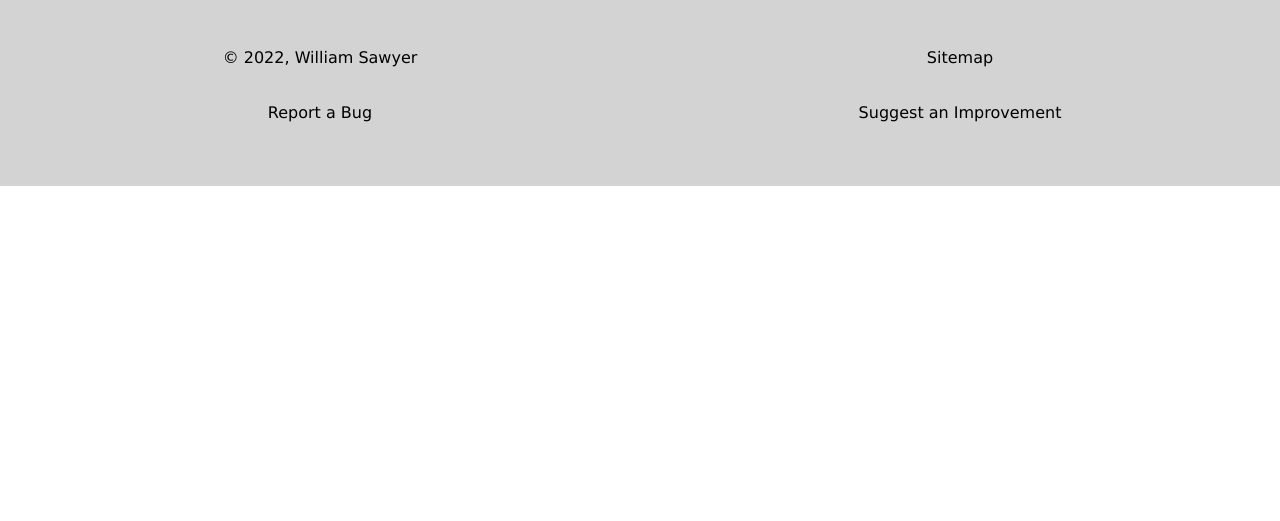
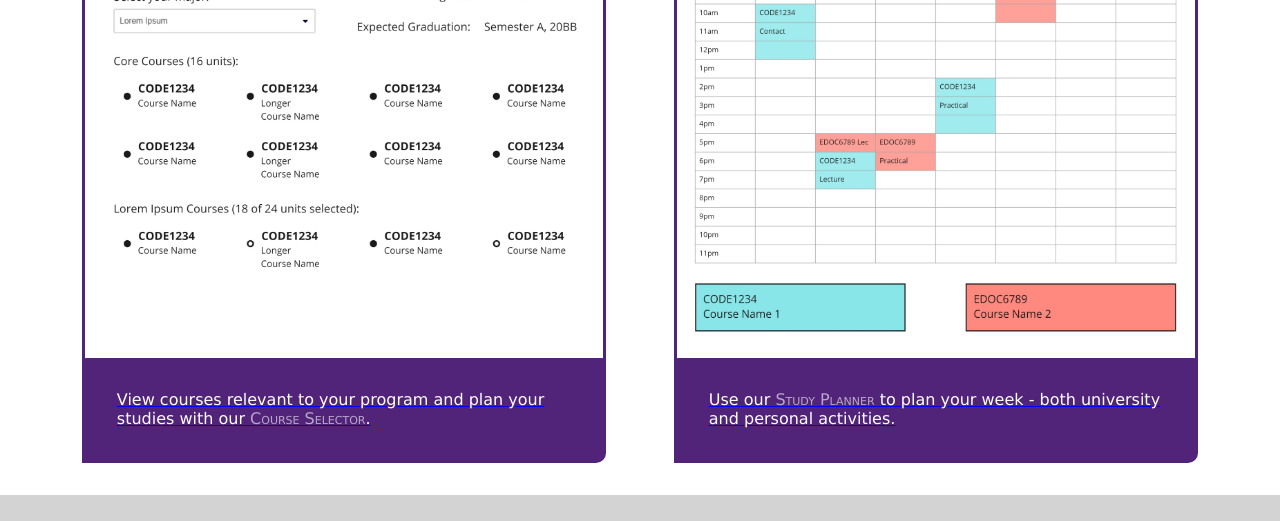
Before and after one commit to willsawyerrrr/UniCentral, a plain HTML site: page planners.html in a window 1280 px wide. Shown: the part 341-862 px from the top of the page. Before the commit the page ends 800 px from the top, so only its background shows below. Drawn offline with Linux system fonts and the light colour scheme.

Commit message:
Implemented planners page

```diff
--- /dev/null
+++ b/css/content-panes.css
@@ -0,0 +1,49 @@
+/* Beginning of content elements. */
+#content {
+    justify-content: space-around;
+    gap: 2em;
+}
+
+#content div {
+    padding: 0;
+    border: 3px solid #51247A; /* UQ Purple */
+    border-top-left-radius: 10px;
+    border-bottom-right-radius: 10px;
+    flex-basis: 45%;
+}
+
+#content a {
+    display: flex;
+    justify-content: space-between;
+    flex-direction: column;
+    height: 100%;
+}
+
+#content img {
+    border-top-left-radius: 5px;
+    width: 100%;
+    margin: 0;
+}
+
+#content p {
+    background-color: #51247A; /* UQ Purple */
+    color: white;
+    padding: 2em;
+    margin-bottom: 0;
+}
+
+#content span {
+    color: rgba(255, 255, 255, 0.6);
+    font-variant: small-caps;
+    text-decoration: none;
+}
+/* End of content elements. */
+
+
+/* Beginning of screen size responsiveness. */
+/* Content windows increase size at 1000px. */
+@media only screen and (max-width: 1000px) {
+    #content div {
+        flex-basis: 90%;
+    }
+}
--- a/planners.html
+++ b/planners.html
@@ -4,7 +4,7 @@
         <title>UniCentral | Planners</title>
         <meta name="viewport" content="width=device-width, initial-scale=1.0">
         <link rel="stylesheet" href="css/style.css">
-        <link rel="stylesheet" href="css/planners.css">
+        <link rel="stylesheet" href="css/content-panes.css">
         <script src="js/jquery-3.6.0.min.js"hidden></script>
         <script src="js/onload.js"></script>
         <script src="js/menu.js"></script>
@@ -34,12 +34,16 @@
 
         <div id="content">
             <div id="course-selector">
-                <img src="images/course-selector.jpg" alt="Screenshot of course selector page">
-                <a href="planners/course-selector.html">Course selectors</a>
+                <a href="course-selector.html">
+                    <img src="images/course-selector.jpg" alt="Screenshot of course selector page">
+                    <p>View courses relevant to your program and plan your studies with our <span>Course Selector</span>.</p>
+                </a>
             </div>
             <div id="study-planner">
-                <img src="images/study-planner.jpg" alt="Screenshot of study planner page">
-                <a href="planners/study-planner.html">Course selectors</a>
+                <a href="study-planner.html">
+                    <img src="images/study-planner.jpg" alt="Screenshot of study planner page">
+                    <p>Use our <span>Study Planner</span> to plan your week - both university and personal activities.</p>
+                </a>
             </div>
         </div>
 
```
Also changed, not shown: images/course-selector.jpg (added), images/study-planner.jpg (added).
